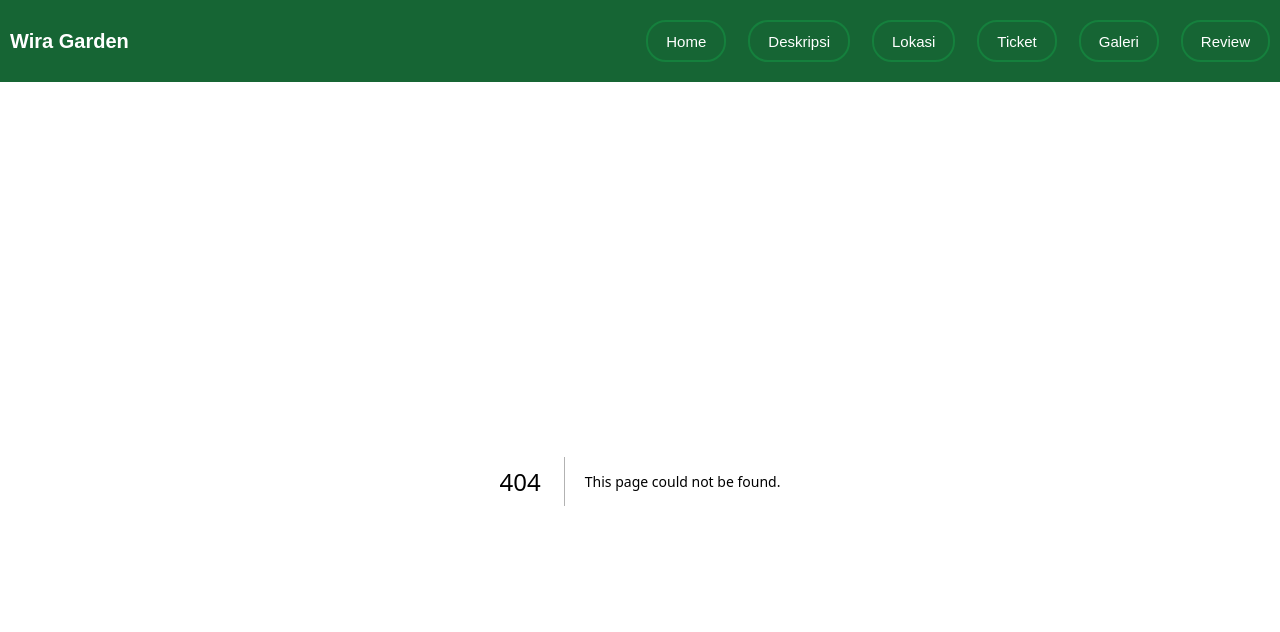
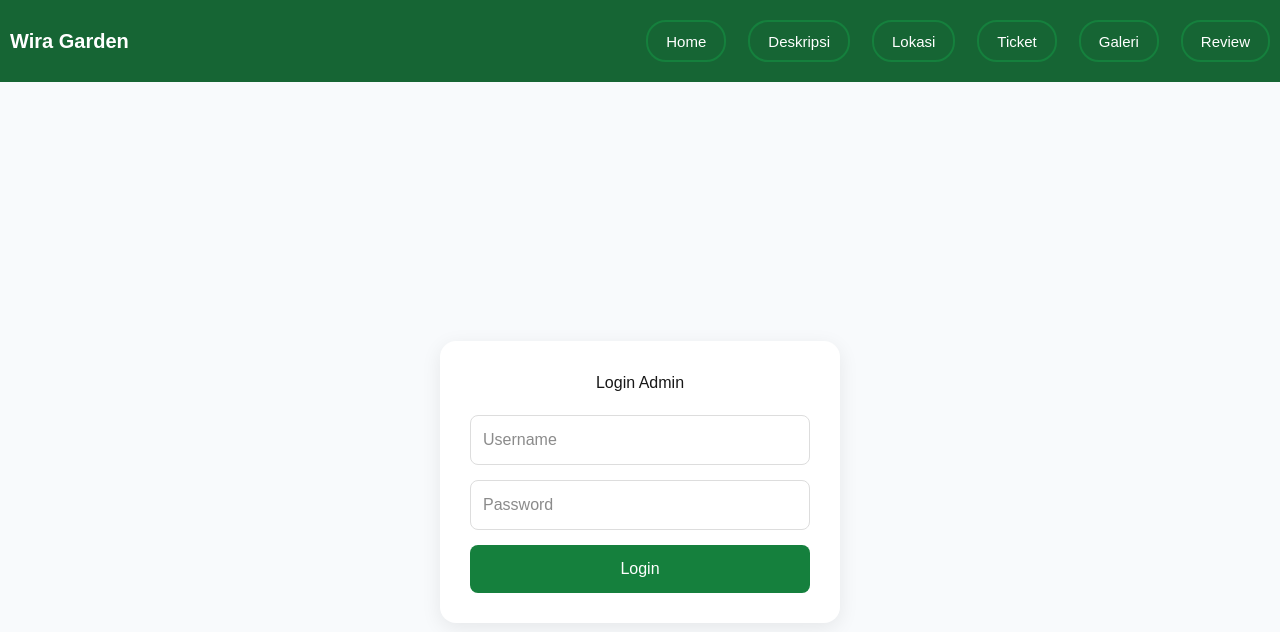
Before and after one commit to jovanakbarsetiodono-code/TI-WEB-24A-SIXTUPLE, a Next.js app in the folder my-app/: page /login-admin in a window 1280 px wide. Before the commit this address had no page. Shown: the top 632 px of the page. Built offline with nearby package versions, Linux system fonts and the light colour scheme.

Commit message:
Menambahkan halaman login admin

```diff
--- /dev/null
+++ b/my-app/app/login-admin/login.module.css
@@ -0,0 +1,39 @@
+.container {
+  min-height: 100vh;
+  display: flex;
+  justify-content: center;
+  align-items: center;
+  background: #f8fafc;
+}
+
+.card {
+  width: 100%;
+  max-width: 400px;
+  background: white;
+  padding: 30px;
+  border-radius: 16px;
+  box-shadow: 0 5px 20px rgba(0,0,0,0.08);
+}
+
+.card h1 {
+  text-align: center;
+  margin-bottom: 20px;
+}
+
+.card input {
+  width: 100%;
+  padding: 12px;
+  margin-bottom: 15px;
+  border: 1px solid #ddd;
+  border-radius: 8px;
+}
+
+.card button {
+  width: 100%;
+  padding: 12px;
+  border: none;
+  background: #15803d;
+  color: white;
+  border-radius: 8px;
+  cursor: pointer;
+}
--- /dev/null
+++ b/my-app/app/login-admin/page.tsx
@@ -0,0 +1,55 @@
+"use client";
+
+import { useState, useEffect } from "react";
+import { useRouter } from "next/navigation";
+import styles from "./login.module.css";
+
+export default function LoginAdmin() {
+  const router = useRouter();
+
+  const [username, setUsername] = useState("");
+  const [password, setPassword] = useState("");
+
+  useEffect(() => {
+  const isAdmin = localStorage.getItem("isAdmin");
+
+  if (isAdmin) {
+    router.push("/admin");
+  }
+}, [router]);
+
+  const handleLogin = (e: React.FormEvent) => {
+    e.preventDefault();
+
+    if (username === "admin" && password === "admin123") {
+      localStorage.setItem("isAdmin", "true");
+      router.push("/admin");
+    } else {
+      alert("Username atau Password salah");
+    }
+  };
+
+  return (
+    <div className={styles.container}>
+      <form className={styles.card} onSubmit={handleLogin}>
+        <h1>Login Admin</h1>
+
+        <input
+          type="text"
+          placeholder="Username"
+          value={username}
+          onChange={(e) => setUsername(e.target.value)}
+        />
+
+        <input
+          type="password"
+          placeholder="Password"
+          value={password}
+          onChange={(e) => setPassword(e.target.value)}
+        />
+
+        <button type="submit">Login</button>
+      </form>
+    </div>
+  );
+}
```
